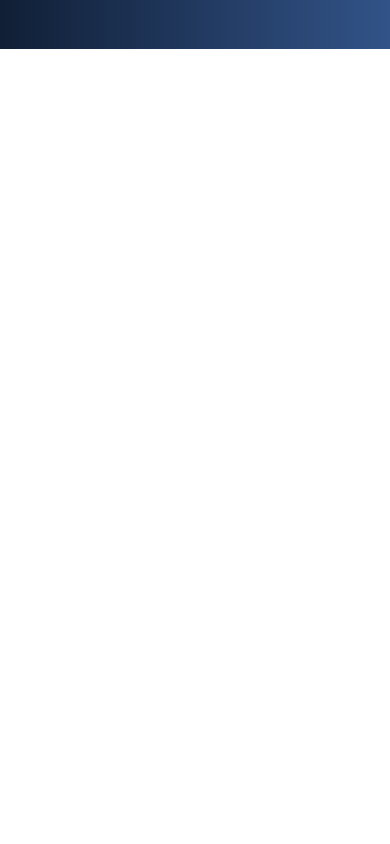
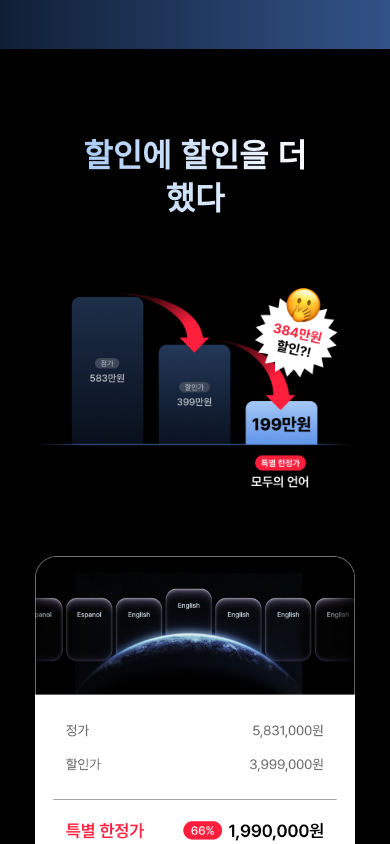
Before and after one commit to koo-2dub/studymini-all-lang-event, a Next.js app: page / in a window 390 px wide. Shown: the part 8000-8844 px from the top of the page. Before the commit the page ends 8049 px from the top, so only its background shows below. Built offline with nearby package versions, Linux system fonts and the light colour scheme.

Commit message:
Implement all-language section 11

```diff
--- /dev/null
+++ b/src/app/Section11.tsx
@@ -0,0 +1,27 @@
+import Image from "next/image";
+
+export default function Section11() {
+  return (
+    <section className="section11" aria-labelledby="section11-title">
+      <h2 id="section11-title" className="section11-title">
+        할인에 할인을 더했다
+      </h2>
+
+      <Image
+        src="/assets/all-language/section11-price-graph.png"
+        alt="정가와 할인가에서 특별 한정가 199만원까지 할인되는 가격 그래프"
+        width={800}
+        height={542}
+        className="section11-price-graph"
+      />
+
+      <Image
+        src="/assets/all-language/section11-price-card.png"
+        alt="모두의 언어 특별 한정가 월 11만원 가격 카드"
+        width={520}
+        height={695}
+        className="section11-price-card"
+      />
+    </section>
+  );
+}
--- a/src/app/globals.css
+++ b/src/app/globals.css
@@ -1194,3 +1194,88 @@ body {
     line-height: 1.48;
   }
 }
+
+.section11 {
+  display: flex;
+  width: 100%;
+  flex-direction: column;
+  align-items: center;
+  overflow: hidden;
+  padding: 150px 24px 120px;
+  background: #000;
+  color: #fff;
+  text-align: center;
+}
+
+.section11-title {
+  max-width: 100%;
+  margin: 0;
+  background: linear-gradient(90deg, #a6c9f6 0%, #fff 100%);
+  background-clip: text;
+  color: transparent;
+  font-family: Pretendard, Arial, Helvetica, sans-serif;
+  font-size: 50px;
+  font-weight: 700;
+  line-height: 135%;
+  letter-spacing: -0.1px;
+  text-align: center;
+  -webkit-background-clip: text;
+  -webkit-text-fill-color: transparent;
+}
+
+.section11-price-graph {
+  width: 100%;
+  max-width: 1000px;
+  height: auto;
+  margin-top: 82px;
+}
+
+.section11-price-card {
+  width: 100%;
+  max-width: 520px;
+  height: auto;
+  margin-top: 96px;
+}
+
+@media (max-width: 900px) {
+  .section11 {
+    padding: 112px 24px 94px;
+  }
+
+  .section11-title {
+    font-size: 42px;
+    letter-spacing: -0.084px;
+  }
+
+  .section11-price-graph {
+    max-width: 700px;
+    margin-top: 72px;
+  }
+
+  .section11-price-card {
+    max-width: 480px;
+    margin-top: 90px;
+  }
+}
+
+@media (max-width: 430px) {
+  .section11 {
+    padding: 86px 16px 72px;
+  }
+
+  .section11-title {
+    max-width: 250px;
+    font-size: 32px;
+    letter-spacing: -0.064px;
+  }
+
+  .section11-price-graph {
+    max-width: 320px;
+    margin-top: 52px;
+  }
+
+  .section11-price-card {
+    max-width: 320px;
+    margin-top: 66px;
+  }
+}
--- a/src/app/page.tsx
+++ b/src/app/page.tsx
@@ -6,6 +6,7 @@ import Section7 from "./Section7";
 import Section8 from "./Section8";
 import Section9 from "./Section9";
 import Section10 from "./Section10";
+import Section11 from "./Section11";
 
 const collectionBoxes = [
   { src: "de-box.png", alt: "독일어 미니학습지 박스", className: "section-collection-box-de" },
@@ -166,6 +167,7 @@ export default function Home() {
       <Section8 />
       <Section9 />
       <Section10 />
+      <Section11 />
     </main>
   );
 }
```
